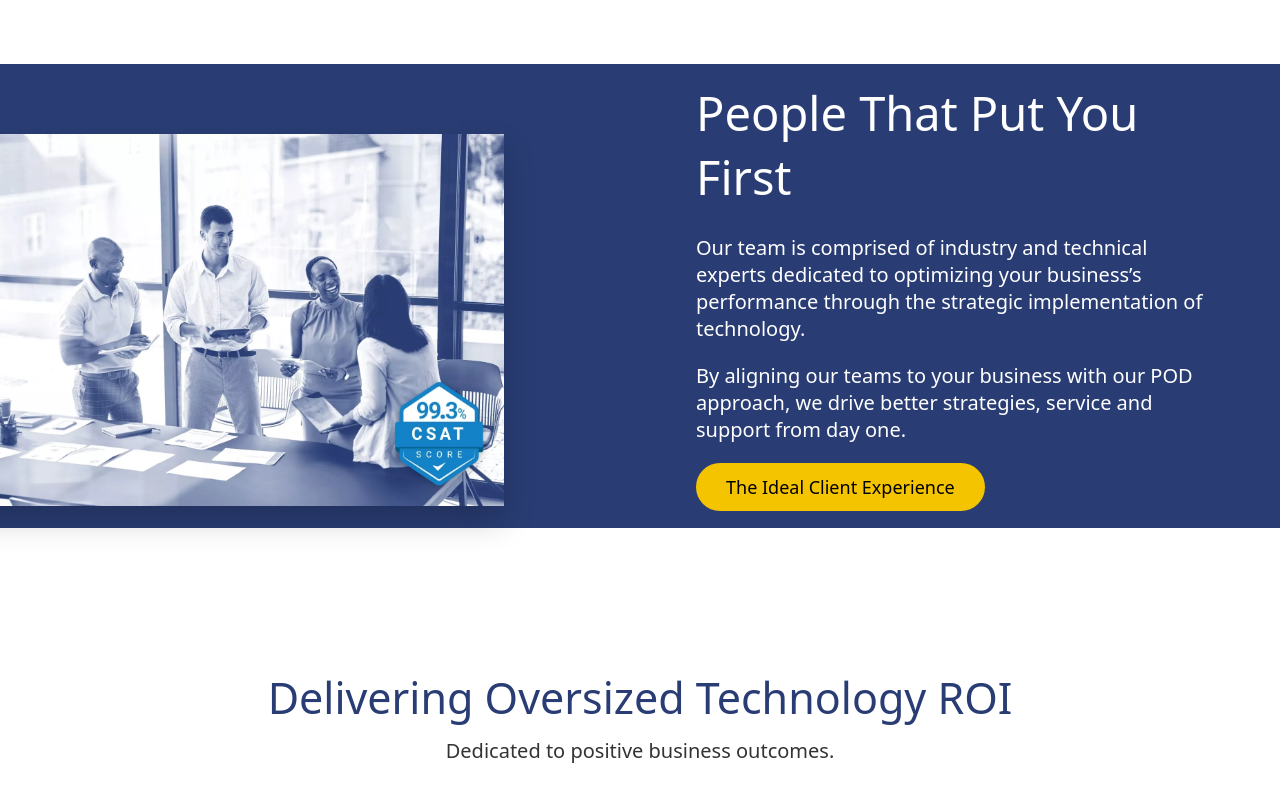
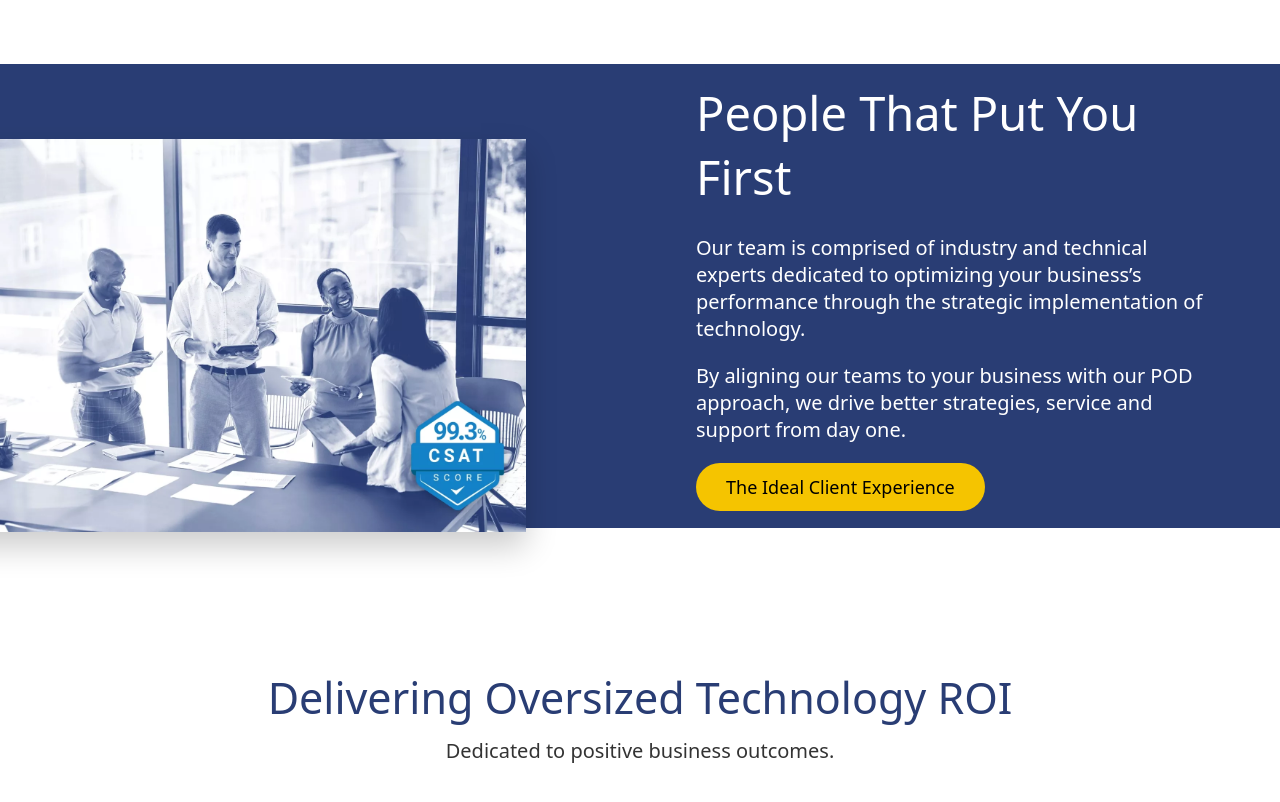
Before and after one commit to arya8855/ThrivesWebPage, a plain HTML site: page index.html in a window 1280 px wide. Shown: the part 1520-2322 px from the top of the page. Drawn offline with Linux system fonts and the light colour scheme.

Commit message:
Updated UI

```diff
--- a/styles.css
+++ b/styles.css
@@ -294,17 +294,17 @@
  }
 
  .people-image {
-    position: absolute;
-    left: -120px;
-    top: -50px;
+    position: relative;
+    left: -170px;
+    top: 40px;
     box-shadow: 0 15px 30px rgba(0, 0, 0, 0.2);
  }
 
  .people-image img {
     width: 100%;
-    max-width: 560px;
+    max-width: 590px;
     height: auto;
-    max-height: 520px;   /* prevents it from growing too large */
+    max-height: 520px;
     object-fit: cover;
     display: block;
  }
```
